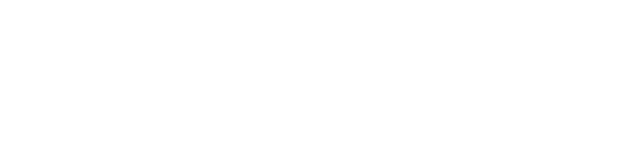
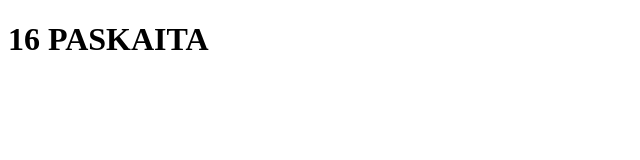
Before and after one commit to JulijusKau/Workboard, a plain HTML site: page index.html in a window 1280 px wide. Shown: the whole page, without its empty margins (0-640 px from the left). Drawn offline with Linux system fonts and the light colour scheme.

Commit message:
Paskaita

```diff
--- a/index.html
+++ b/index.html
@@ -7,5 +7,7 @@
     <link rel="stylesheet" href="style.css" />
     <title>Workboard</title>
   </head>
-  <body></body>
+  <body>
+    <h1>16 PASKAITA</h1>
+  </body>
 </html>
```
